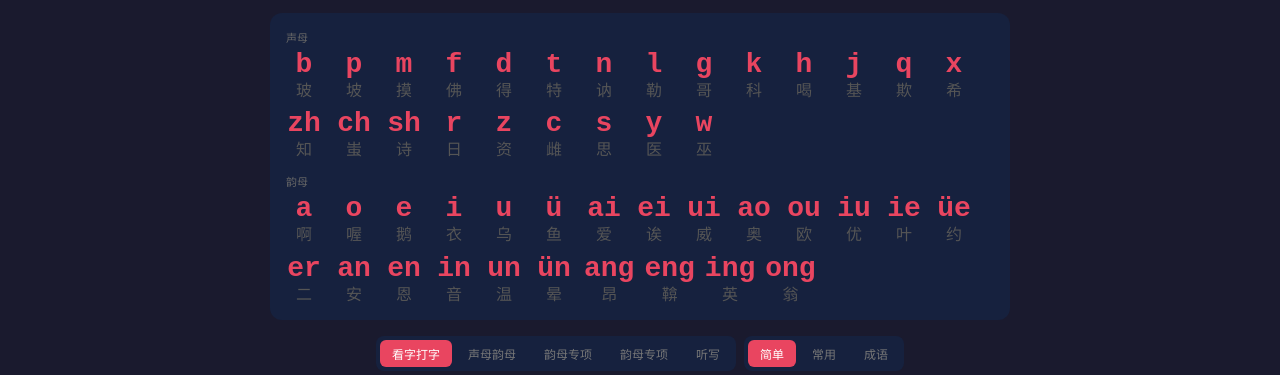
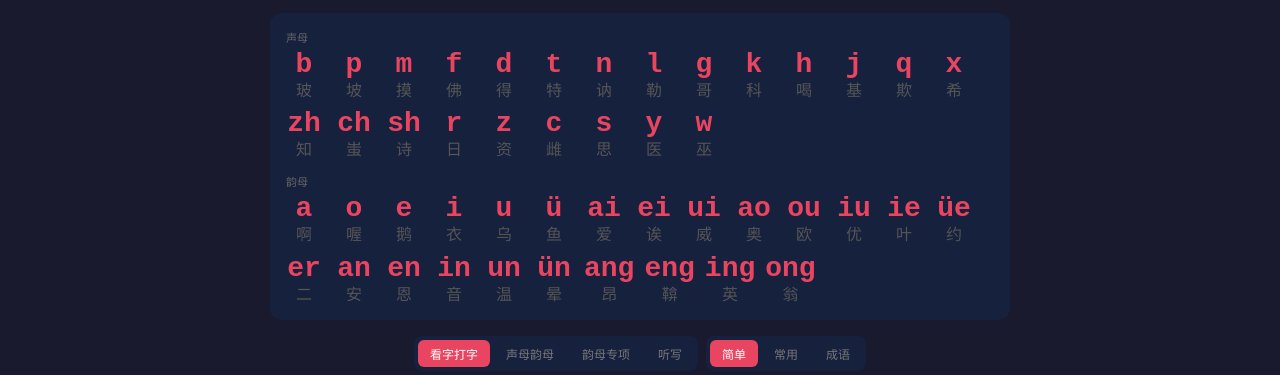
Before and after one commit to niswd412722/pinyin-practice, a website: page public/index.html in a window 1280 px wide. Shown: the part 425-800 px from the top of the page. Drawn offline with Linux system fonts and the light colour scheme.

Commit message:
fix: move charset to head, remove duplicate button

```diff
--- a/public/index.html
+++ b/public/index.html
@@ -1,6 +1,9 @@
 <!DOCTYPE html>
 <html lang="zh-CN">
 <head>
+<meta charset="UTF-8">
+<meta name="viewport" content="width=device-width, initial-scale=1.0">
+<title>拼音打字练习</title>
 // ======== 韵母专项词库 ========
 const YM_PRACTICE = [
   {ym:'a',   label:'a — 啊型', chars:['啊','妈','把','卡','塔','拿','拉']},
@@ -42,9 +45,6 @@ const YM_BY_LEVEL = {
   3: YM_PRACTICE,
 };
 
-<meta charset="UTF-8">
-<meta name="viewport" content="width=device-width, initial-scale=1.0">
-<title>拼音打字练习</title>
 <style>
   * { box-sizing: border-box; margin: 0; padding: 0; }
   body {
@@ -283,7 +283,6 @@ const YM_BY_LEVEL = {
   <div class="ctrl-group">
     <button class="ctrl-btn active" data-mode="pinyin">看字打字</button>
     <button class="ctrl-btn" data-mode="sm">声母韵母</button>
-    <button class="ctrl-btn" data-mode="ym">韵母专项</button>
     <button class="ctrl-btn" data-mode="ym">韵母专项</button>
     <button class="ctrl-btn" data-mode="dictation">听写</button>
   </div>
```
